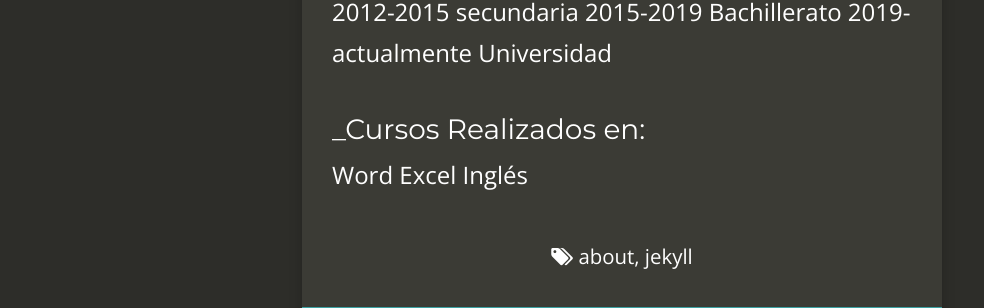
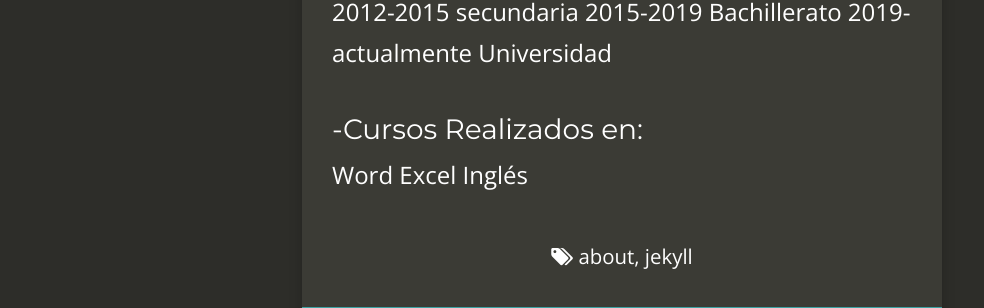
Before and after one commit to elviavillamar/elviavillamar, a Jekyll site: the page built from _posts/2020-06-17-Resumen-Academico.md, in a window 1280 px wide. Shown: the part 429-737 px from the top of the page, without its empty margins (18-1002 px from the left). Built offline with Jekyll 4.4.1, drawn with Linux system fonts in a browser that asks for light colours; nearby versions of some CDN libraries; comment, search, counter and statistics services are not loaded.

```diff
--- a/_posts/2020-06-17-Resumen-Academico.md
+++ b/_posts/2020-06-17-Resumen-Academico.md
@@ -17,7 +17,7 @@ tags:
 2015-2019 Bachillerato
 2019-actualmente Universidad
 
-### _Cursos Realizados en:
+### -Cursos Realizados en:
 Word
 Excel
 Inglés
```
